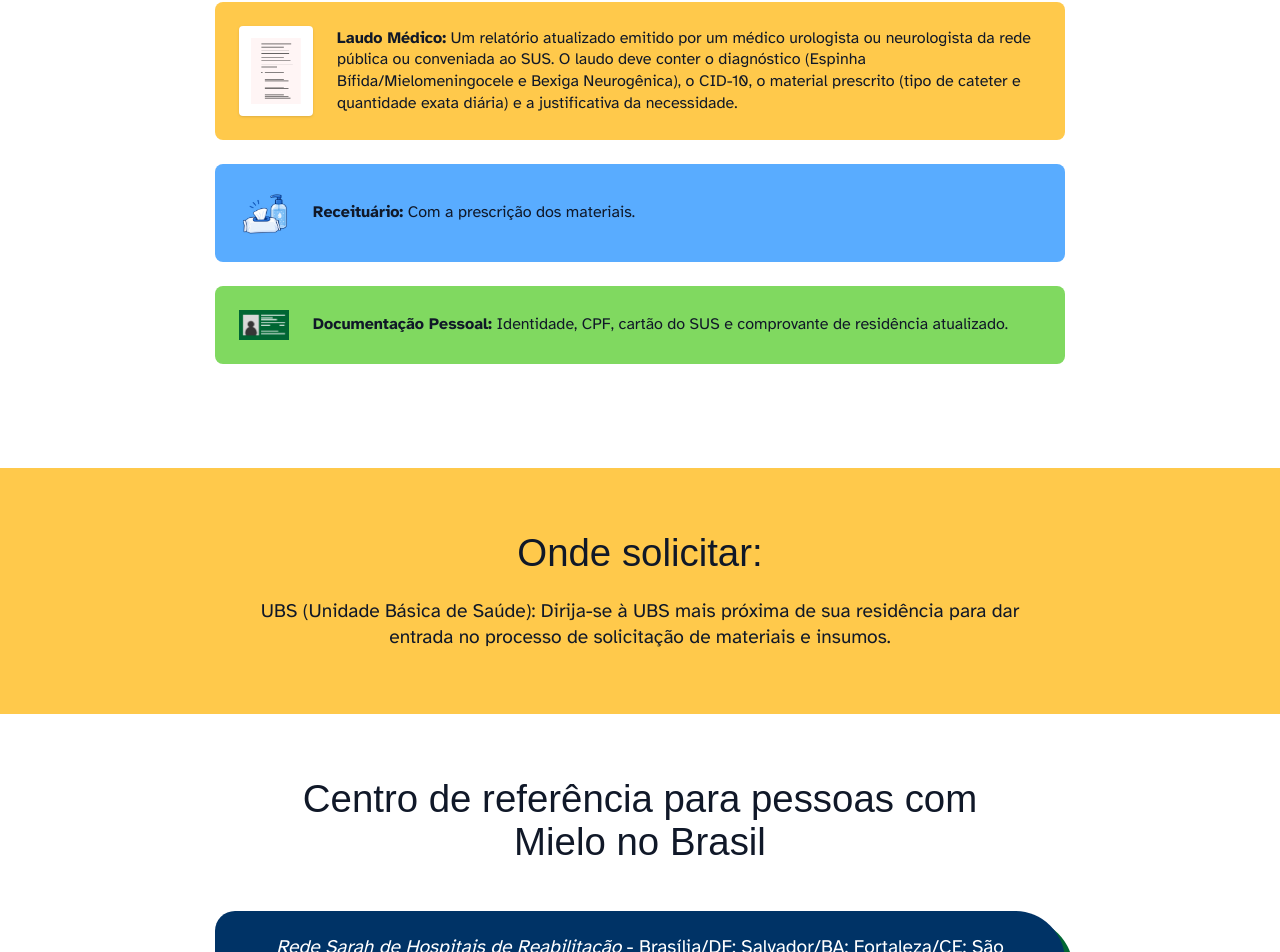
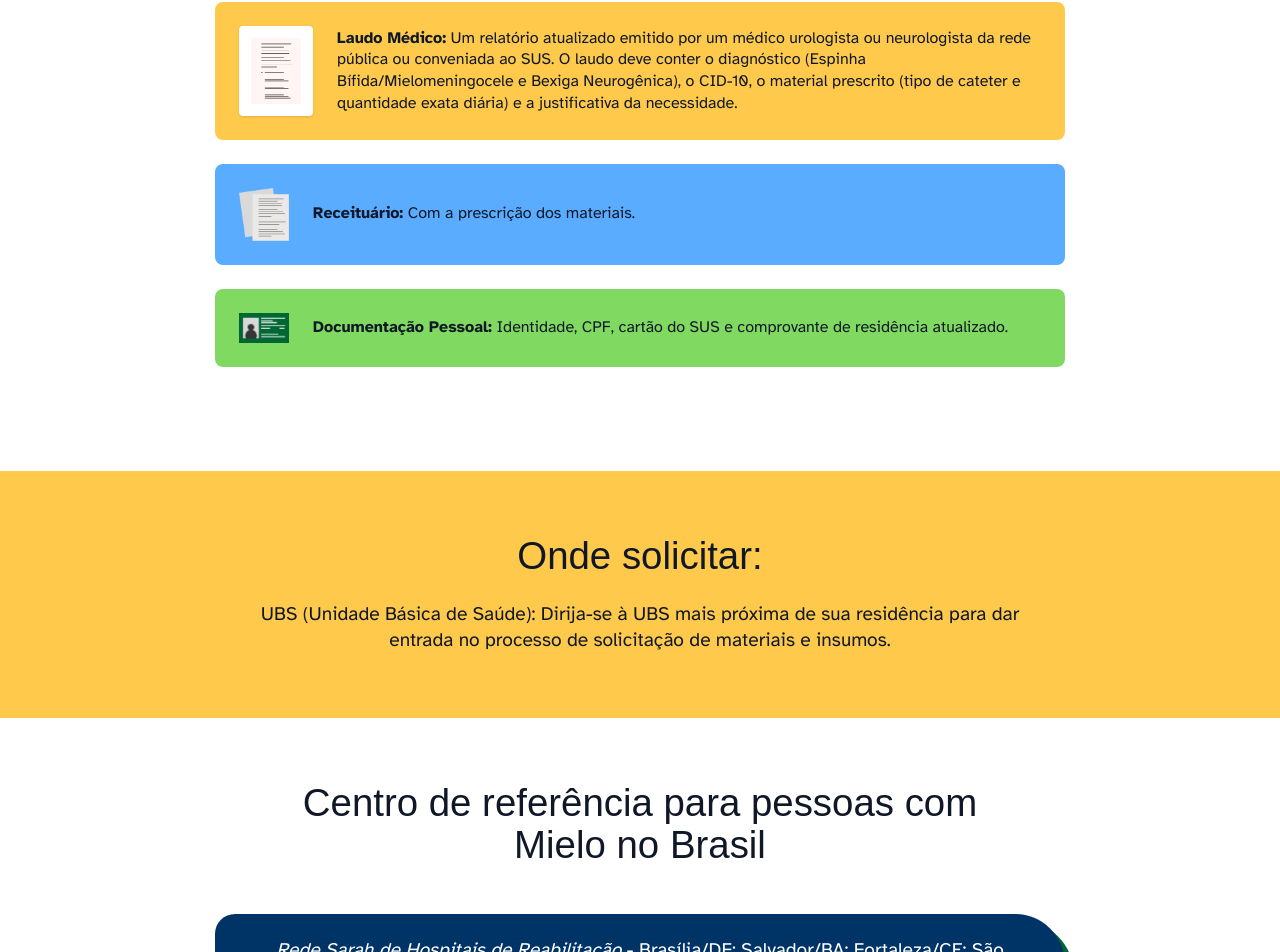
Before and after one commit to CJR-UnB/NavEnf-Front, a Next.js app in the folder navenf/: page /direitos-da-pesssoa-com-mielo in a window 1280 px wide. Shown: the part 2780-3732 px from the top of the page. Built offline with nearby package versions, Linux system fonts and the light colour scheme; a web font is replaced by a local one.

Commit message:
fix: ajuste de imagem

```diff
--- a/navenf/app/direitos-da-pesssoa-com-mielo/page.tsx
+++ b/navenf/app/direitos-da-pesssoa-com-mielo/page.tsx
@@ -146,7 +146,7 @@ export default function DireitosPessoaComMielo() {
                         {/* Receituário (Azul) */}
                         <div className="bg-[#59ACFF] p-6 rounded-lg flex flex-col md:flex-row items-center gap-6">
                             <div className="shrink-0">
-                                <Image src="/direitos3.png" alt="Ícone de Receituário" width={60} height={70} className="w-[50px] h-auto" />
+                                <Image src="/direitos7.png" alt="Ícone de Receituário" width={60} height={70} className="w-[50px] h-auto" />
                             </div>
                             <p className="text-gray-900 text-sm sm:text-base font-atkinson text-[clamp(1.1rem,1.5vw,1.75rem)] font-normal leading-[1.35] text-justify md:text-left">
                                 <strong>Receituário:</strong> Com a prescrição dos materiais.
```
Also changed, not shown: navenf/public/direitos7.png (added).
